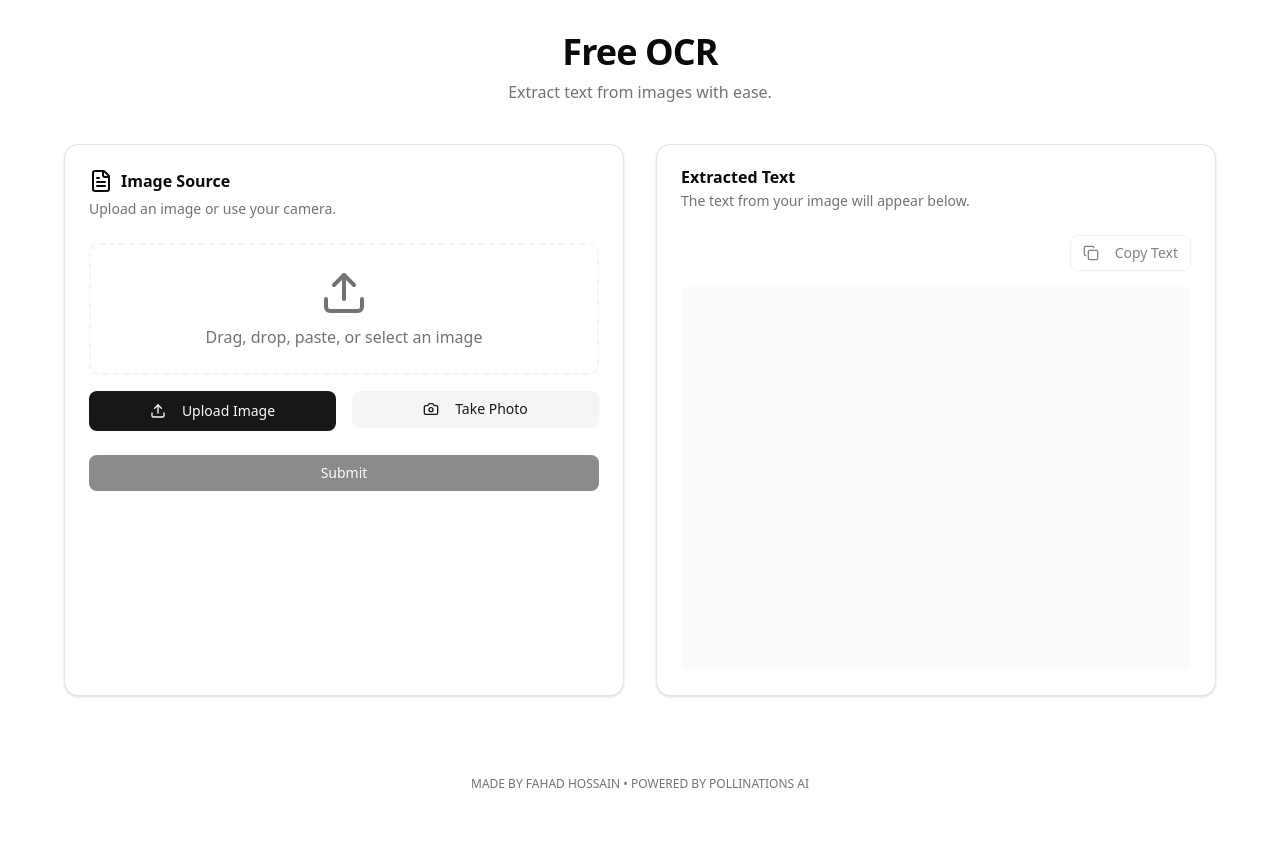
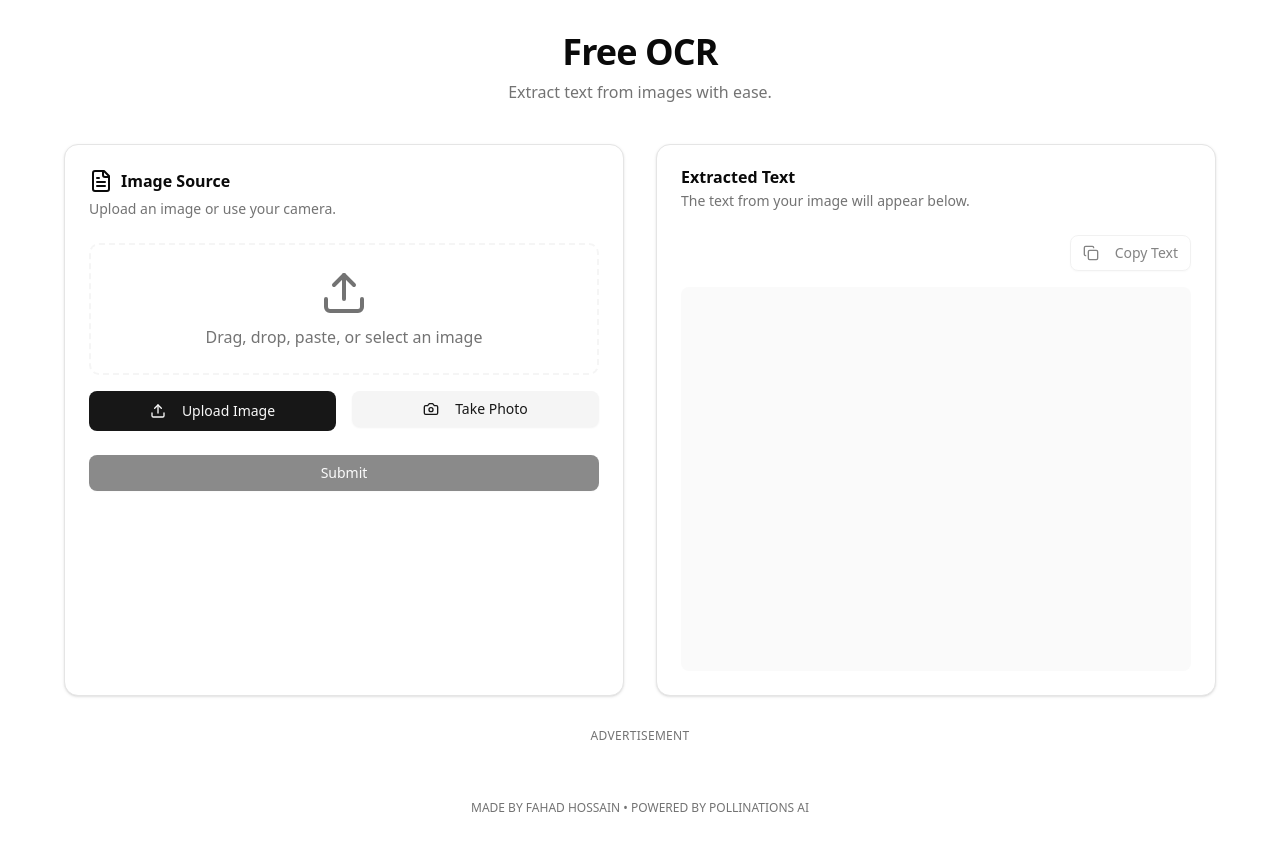
Before and after one commit to Spit-fires/ocr, a SvelteKit app: page / in a window 1280 px wide. Before the commit the page ends 824 px from the top, so only its background shows below. Built offline with nearby package versions, Linux system fonts and the light colour scheme.

Commit message:
Add advertisement warning label above ad container
Co-authored-by: Spit-fires <84981998+Spit-fires@users.noreply.github.com>

```diff
--- a/src/routes/+page.svelte
+++ b/src/routes/+page.svelte
@@ -491,7 +491,8 @@
 		</main>
 
 		<!-- Native Banner Ad -->
-		<div class="mt-8 flex justify-center" role="region" aria-label="Advertisement">
+		<div class="mt-8 flex flex-col items-center gap-2" role="region" aria-label="Advertisement">
+			<span class="text-xs text-muted-foreground uppercase tracking-wide">Advertisement</span>
 			<div id="container-f43f518d0f162ac68fd53a2b8bc46f6c"></div>
 		</div>
 
```
